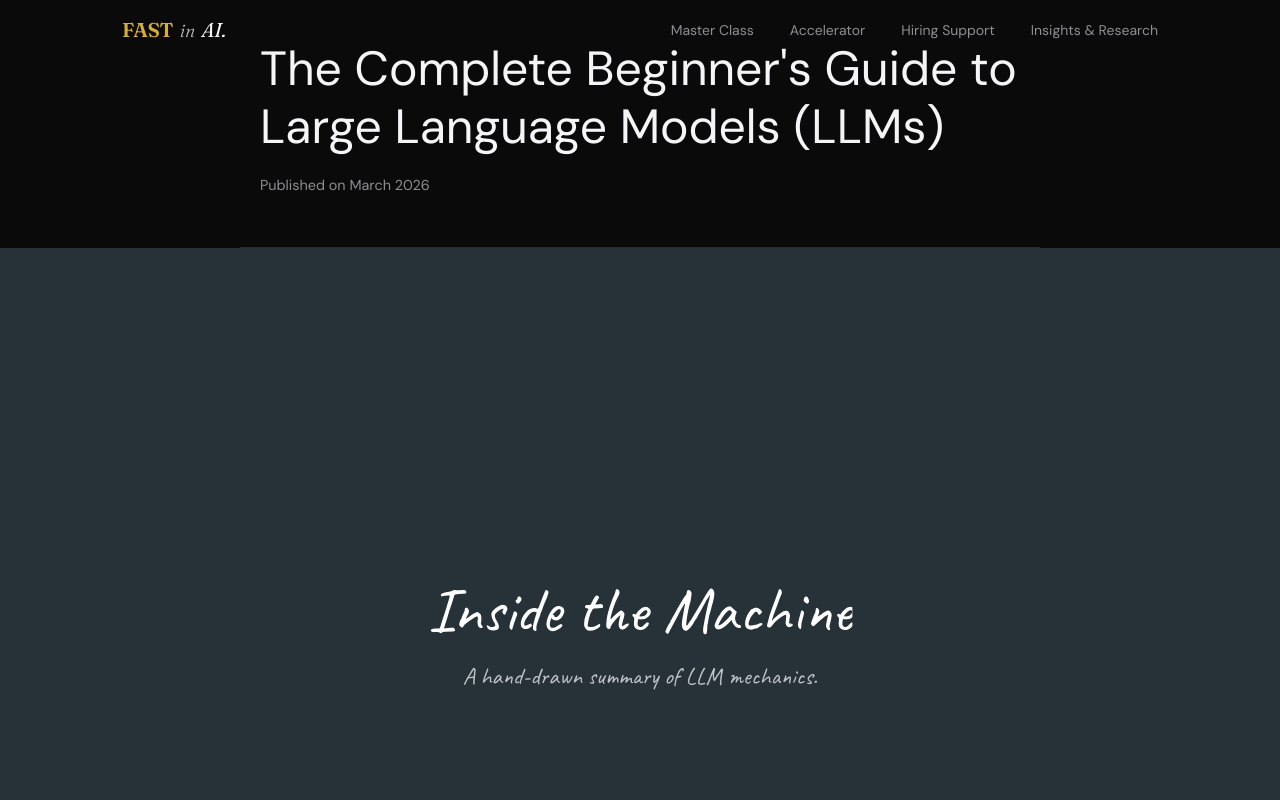
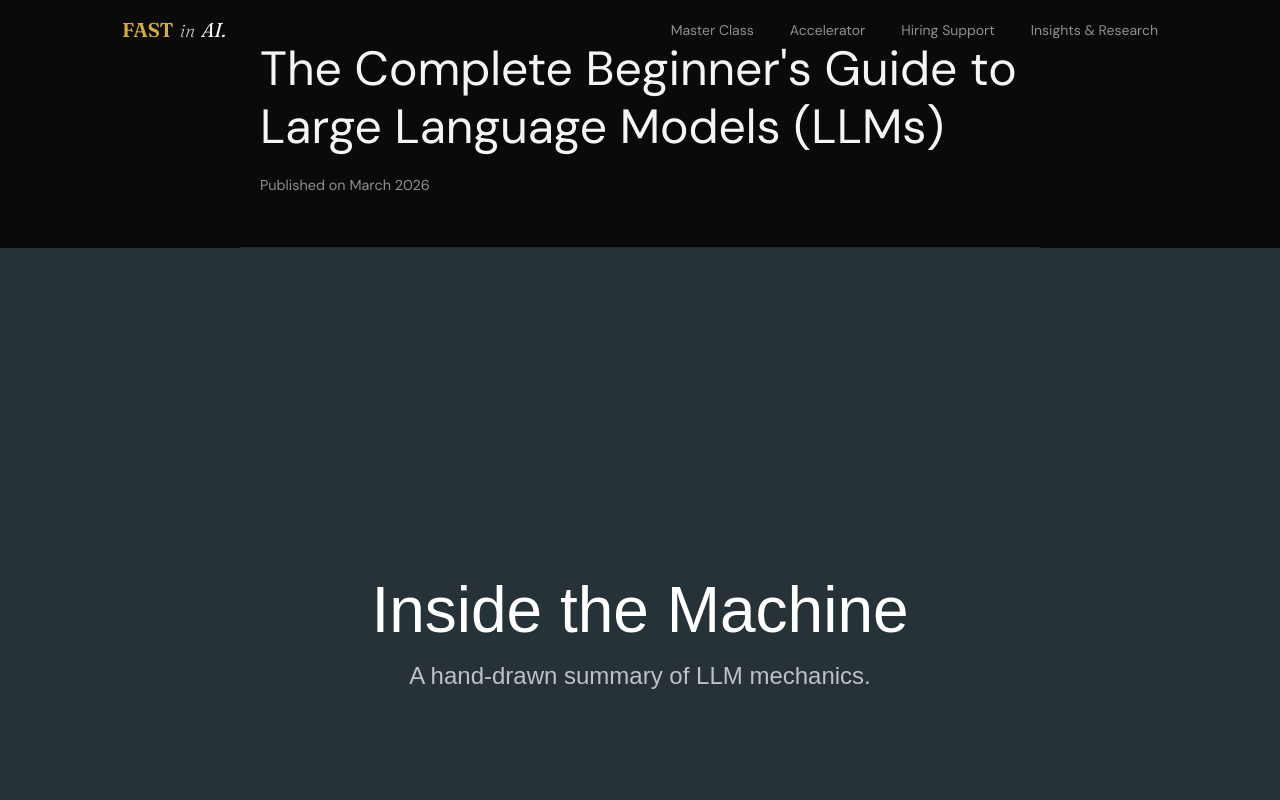
Before and after one commit to iampraveenvemula/fastinai, a React (Vite) app: page /blog/understanding-llm-models-complete-guide in a window 1280 px wide. Shown: the top 800 px of the page. Built offline with nearby package versions, Linux system fonts and the light colour scheme.

Commit message:
Change handwritten font to Patrick Hand for better educational aesthetic

```diff
--- a/src/components/HandwritingEngine.jsx
+++ b/src/components/HandwritingEngine.jsx
@@ -6,7 +6,7 @@ export const chalkTheme = {
   stroke: "rgba(255, 255, 255, 0.85)",
   strokeWidth: 2.5,
   fill: "none",
-  fontFamily: "'Caveat', 'Comic Sans MS', cursive, sans-serif", // Re-applying a nice handwriting font
+  fontFamily: "'Patrick Hand', cursive, sans-serif", // Clean, readable handwriting font
   strokeLinecap: "round",
   strokeLinejoin: "round"
 };
@@ -55,7 +55,7 @@ export const DrawText = ({ text, delay = 0, duration = 2, className = "", style
       className={className}
       style={{
         ...style,
-        fontFamily: "'Caveat', cursive, sans-serif", // Ensure handwritten style
+        fontFamily: "'Patrick Hand', cursive, sans-serif", // Ensure handwritten style
         display: 'inline-block',
         color: '#ffffff'
       }}
--- a/src/components/HandwrittenBlog.jsx
+++ b/src/components/HandwrittenBlog.jsx
@@ -124,7 +124,7 @@ export default function HandwrittenBlog() {
     <div style={{ background: '#263238', color: '#ffffff', minHeight: '100vh', padding: '60px 0' }}>
        <div style={{ textAlign: 'center', marginBottom: '10vh' }}>
           <Scene margin="0%">
-             <DrawText as="h1" text="Inside the Machine" duration={2} style={{ fontSize: '4rem', fontFamily: "'Caveat', cursive", color: '#fef08a' }} />
+             <DrawText as="h1" text="Inside the Machine" duration={2} style={{ fontSize: '4rem', fontFamily: "'Patrick Hand', cursive", color: '#fef08a' }} />
              <br />
              <DrawText as="p" text="A hand-drawn summary of LLM mechanics." duration={2} delay={2.5} style={{ fontSize: '1.5rem', opacity: 0.7 }} />
           </Scene>
@@ -137,7 +137,7 @@ export default function HandwrittenBlog() {
 
        <Scene>
           <div style={{ textAlign: 'center', marginTop: '10vh' }}>
-             <DrawText as="h3" text="The End" duration={1.5} style={{ fontSize: '2rem', color: 'rgba(255,255,255,0.4)', fontFamily: "'Caveat', cursive" }} />
+             <DrawText as="h3" text="The End" duration={1.5} style={{ fontSize: '2rem', color: 'rgba(255,255,255,0.4)', fontFamily: "'Patrick Hand', cursive" }} />
           </div>
        </Scene>
     </div>
--- a/src/index.css
+++ b/src/index.css
@@ -1,5 +1,5 @@
 @import "tailwindcss";
-@import url('https://fonts.googleapis.com/css2?family=Caveat:wght@400;700&display=swap');
+@import url('https://fonts.googleapis.com/css2?family=Patrick+Hand&display=swap');
 
 /* ─── Minimal Elegant Design System ──────────────────────────── */
 :root {
```
